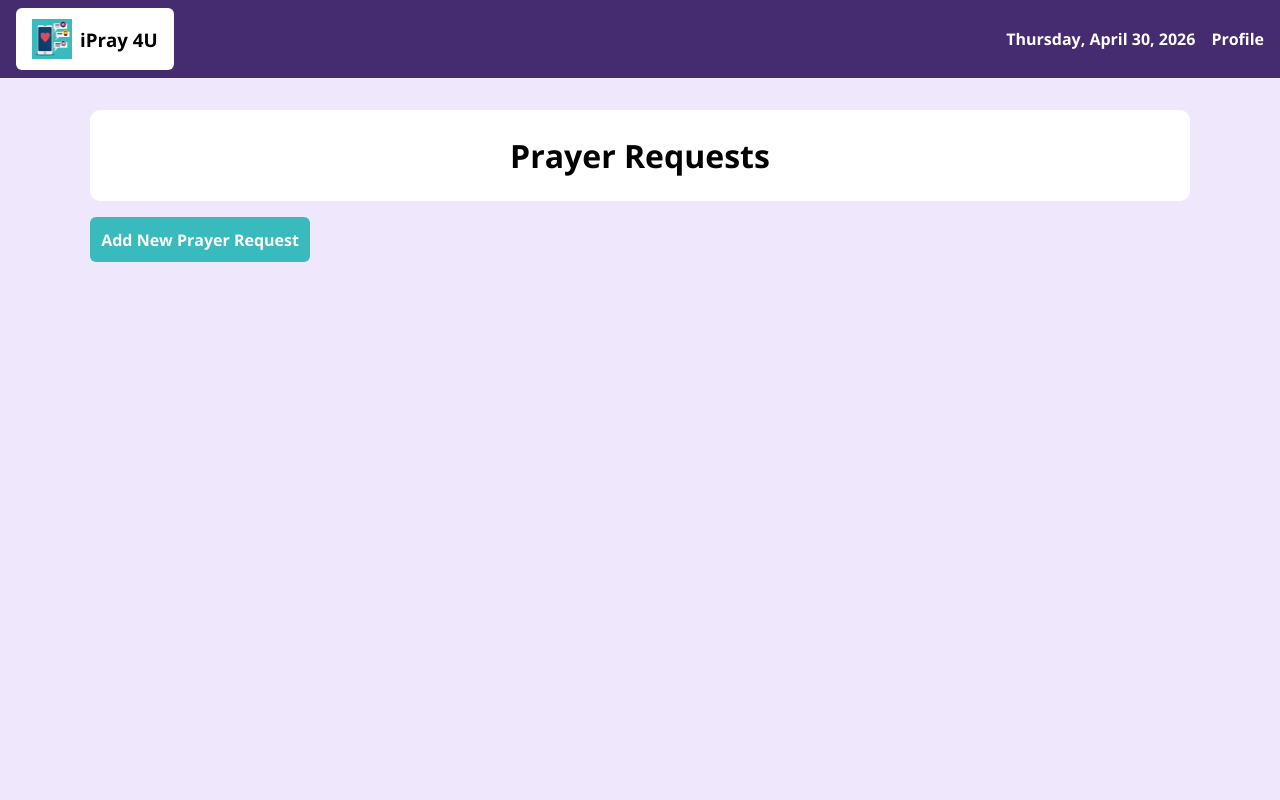
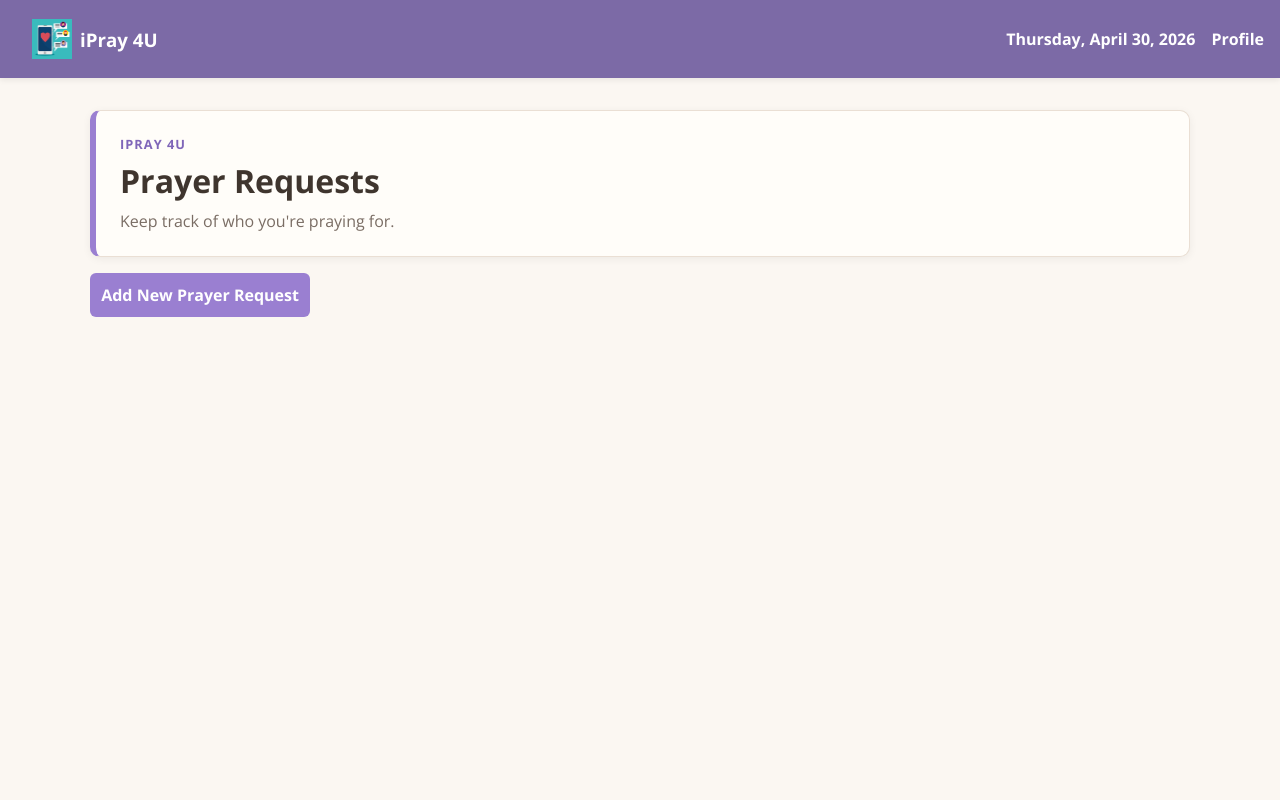
Before and after one commit to ijeoma-arisa/iPRAY-4U-app, a Python web app: template templates/prayer-requests.html in a window 1280 px wide. Run offline with Jinja, Linux system fonts and the light colour scheme; the template is opened without the code that fills it, so the values that code supplies are empty; some libraries are stand-ins or nearby versions.

Commit message:
Restyled prayer requests page with ChatGPT prompting.

```diff
--- a/static/css/base.css
+++ b/static/css/base.css
@@ -5,6 +5,19 @@
 }
 
 :root {
+  --app-bg: #fbf7f2;
+  --surface: #fffdf9;
+  --text-main: #3f352e;
+  --text-muted: #7a6d64;
+
+  --border-subtle: #eadfd4;
+
+--primary: #9a7fd1;
+--primary-hover: #7f66b8;
+--primary-soft: #f4efff;
+
+  --accent: #d9a86c;
+
   --main-purple: #966fd6;
   --light-purple: #c9b0f1;
   --darker-purple: #452b6f;
@@ -29,8 +42,8 @@ html, body {
 
 body {
   font-family: "Open Sans", Arial, Helvetica, sans-serif;
-  background: var(--light-purple);
-  color: white;
+  background: var(--app-bg);
+  color: var(--text-main);
 }
 
 a {
--- a/static/css/components.css
+++ b/static/css/components.css
@@ -16,18 +16,26 @@
 }
 
 .add-prayer-button, .save-button {
-  background-color: var(--main-blue);
+  background-color: var(--primary);
 
 }
 
-.relationship-button {
-  border: 1px solid rgba(255, 255, 255, 0.2);
-  box-shadow: 0px 2px 6px rgba(0, 0, 0, 0.1);
-  background-color: var(--main-purple);
+.add-prayer-button:hover, .save-button:hover {
+  background: var(--primary-hover);
 }
 
-.add-prayer-button:hover, .save-button:hover {
-  background: var(--darker-blue);
+.relationship-button {
+  border: 1px solid #d8c8ee;
+  background-color: #f3ecfb;
+  color: #5f4f86;
+  box-shadow: none;
+}
+
+.relationship-button:hover,
+.relationship-button.is-selected {
+  background: var(--primary);
+  color: white;
+  border-color: var(--primary);
 }
 
 .view-button {
@@ -35,9 +43,7 @@
   width: 50%;
 }
 
-.view-button:hover,
-.relationship-button:hover,
-.relationship-button.is-selected {
+.view-button:hover {
   background: var(--darker-purple);
 }
 
@@ -118,8 +124,11 @@ textarea {
   display: flex;
   justify-content: space-between;
   align-items: center;
-  background-color: var(--darker-purple);
+
+  background-color: #7c6aa6;
   color: white;
+  box-shadow: 0px 2px 6px rgba(0, 0, 0, 0.08);
+
   font-weight: bold;
   font-size: 1rem;
   gap: 2rem;
@@ -128,8 +137,7 @@ textarea {
 
 .nav-logo {
   display: flex;
-  background-color: white;
-  color: black;
+  background: transparent;
   padding: 0 1rem;
   border-radius: 6px;
   gap: 0.5rem;
--- a/static/css/layout.css
+++ b/static/css/layout.css
@@ -67,7 +67,7 @@ main {
   min-height: 100vh;
   display: flex;
   flex-direction: column;
-  background-color: #efe7fb;
+  background-color: var(--app-bg);
 }
 
 .prayer-requests-panel {
@@ -83,10 +83,44 @@ main {
   width: 100%;
 }
 
+.eyebrow {
+  margin: 0 0 0.35rem;
+  font-size: 0.8rem;
+  font-weight: 700;
+  color: var(--primary-hover);
+  text-transform: uppercase;
+  letter-spacing: 0.08em;
+}
+
 .prayer-requests-title {
   width: 100%;
-  background: white;
-  color: black;
+  background: var(--surface);
+  color: var(--text-main);
+  border: 1px solid var(--border-subtle);
+  border-left: 6px solid var(--primary);
+  border-radius: 10px;
+  padding: 1.5rem;
+  text-align: left;
+  box-shadow: 0px 2px 8px rgba(0, 0, 0, 0.06);
+}
+
+.prayer-requests-title h1 {
+  margin: 0;
+  font-size: 2rem;
+  color: var(--text-main);
+}
+
+.page-subtitle {
+  margin: 0.5rem 0 0;
+  color: var(--text-muted);
+  font-size: 1rem;
+}
+
+/* .prayer-requests-title {
+  width: 100%;
+  background: var(--surface);
+  color: var(--text-main);
+  border: 1px solid var(--border-subtle);
   border-radius: 10px;
   padding: 1.5rem;
   text-align: center;
@@ -95,7 +129,8 @@ main {
 .prayer-requests-title h1 {
   margin: 0;
   font-size: 2rem;
-}
+  color: var(--text-main);
+} */
 
 .prayer-requests-controls {
   display: flex;
--- a/templates/prayer-requests.html
+++ b/templates/prayer-requests.html
@@ -36,7 +36,9 @@
         <section class="prayer-requests-panel">
           <div class="prayer-requests-banner">
             <div class="prayer-requests-title">
+              <p class="eyebrow">iPRAY 4U</p>
               <h1>Prayer Requests</h1>
+              <p class="page-subtitle">Keep track of who you're praying for.</p>
             </div>
           </div>
 
```
